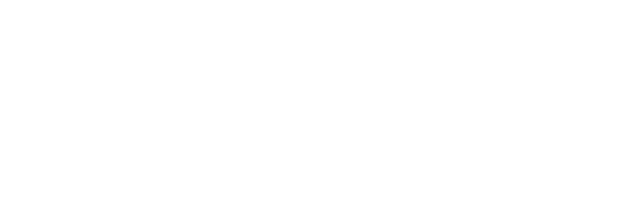
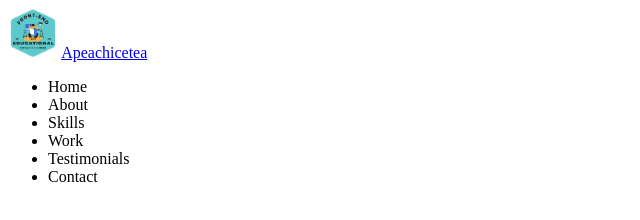
Before and after one commit to apeachicetea/portfolio, a plain HTML site: page index.html in a window 1280 px wide. Shown: the whole page, without its empty margins (0-640 px from the left). Drawn offline with Linux system fonts and the light colour scheme.

Commit message:
HTML : Navbar

```diff
--- a/index.html
+++ b/index.html
@@ -16,6 +16,30 @@
     <script defer src="/main.js"></script>
 </head>
 <body>
-
+    <!-- Navber -->
+    <nav id="navber">
+        <div class="navbar__logo">
+            <img src="./imgs/logo.png" alt="logo" width="50px" height="50px">
+            <a href="#">Apeachicetea</a>
+        </div>
+        <ul class="navbar__menu">
+            <li class="navbar__menu_item">Home</li>
+            <li class="navbar__menu_item">About</li>
+            <li class="navbar__menu_item">Skills</li>
+            <li class="navbar__menu_item">Work</li>
+            <li class="navbar__menu_item">Testimonials</li>
+            <li class="navbar__menu_item">Contact</li>
+        </ul>
+    </nav>
+    <!-- About -->
+    <section id="about"></section>
+    <!-- Skills -->
+    <section id="skills"></section>
+    <!-- Work -->
+    <section id="work"></section>
+    <!-- Testimonials -->
+    <section id="testimonials"></section>
+    <!-- Contact -->
+    <section id="contact"></section>
 </body>
 </html>
```
